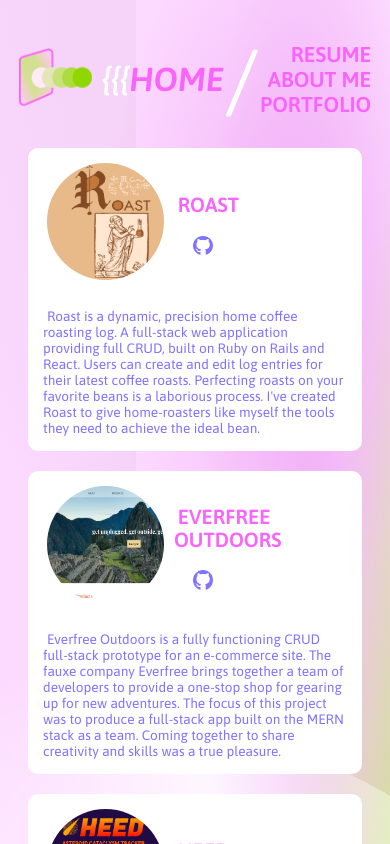
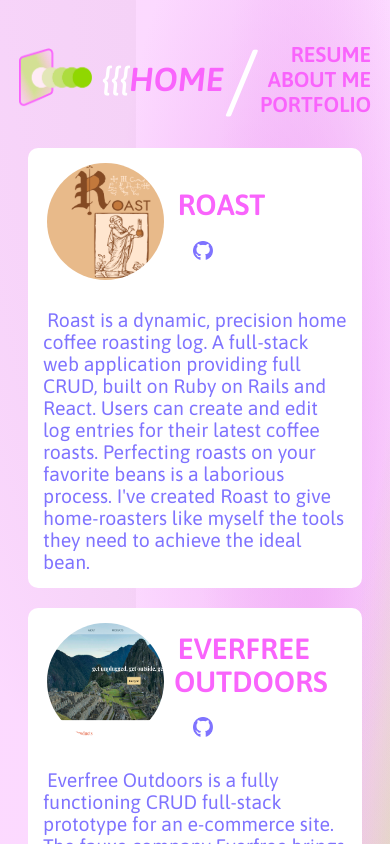
Before and after one commit to lancehsimmons/lancesimmonsdev, a React (Create React App) app: page /portfolio in a window 390 px wide. Shown: the top 844 px of the page. Built offline with nearby package versions, Linux system fonts and the light colour scheme.

Commit message:
adds portfolio descriptor text media bp

```diff
--- a/src/screens/portfolio.css
+++ b/src/screens/portfolio.css
@@ -48,3 +48,9 @@
 .links {
   margin-bottom: 20px;
 }
+
+@media (max-width: 450px) {
+  .piece {
+    font-size: 5vw;
+  }
+}
```
